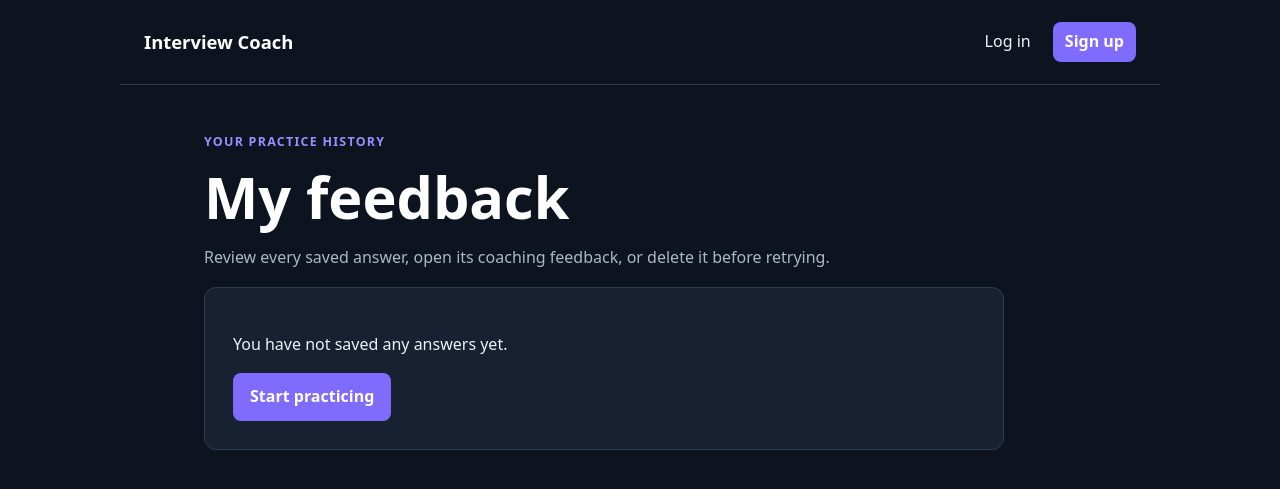
After one commit to sanamcha/AI-interview-coach, a Flask app: template templates/my_feedback.html in a window 1280 px wide. The commit adds this page. Shown: the top 489 px of the page. Run offline with Flask 3, Linux system fonts and the light colour scheme; the template is opened without the code that fills it: values that come from a table or form of the project are taken from there, others are empty; some libraries are stand-ins or nearby versions.

Commit message:
added feedback

```diff
--- a/app.py
+++ b/app.py
@@ -7,13 +7,19 @@ import secrets
 from flask import Flask, abort, flash, g, redirect, render_template, request, session, url_for
 from sqlalchemy import func
 
-from forms import AnswerForm, GuestLoginForm, LoginForm, SignupForm
+from forms import (AnswerForm, DeleteAttemptForm, FeedbackPracticeForm,
+                   GuestLoginForm, LoginForm, SignupForm)
 from models import Attempt, Question, User, db
 from python_questions import PYTHON_QUESTIONS
 from sql_questions import SQL_QUESTIONS
 from behavioral_questions import BEHAVIORAL_QUESTIONS
 
 CURR_USER_KEY = 'current_user_id'
+FEEDBACK_TOPICS = {
+    'python': ('Python', PYTHON_QUESTIONS),
+    'sql': ('SQL', SQL_QUESTIONS),
+    'behavioral': ('Behavioral', BEHAVIORAL_QUESTIONS),
+}
 
 app = Flask(__name__)
 app.config.update(
@@ -159,7 +165,19 @@ def dashboard():
                   .distinct().order_by(Question.category)]
     average = round(sum(item.score for item in attempts) / len(attempts)) if attempts else None
     return render_template('dashboard.html', attempts=attempts,
-                           categories=categories, average=average)
+                           categories=categories, average=average,
+                           delete_form=DeleteAttemptForm())
+
+
+@app.route('/my-feedback')
+def my_feedback():
+    """Show the full saved-answer history for the signed-in user."""
+    if not login_required():
+        return redirect(url_for('login'))
+    attempts = (Attempt.query.filter_by(user_id=g.user.id)
+                .order_by(Attempt.created_at.desc()).all())
+    return render_template('my_feedback.html', attempts=attempts,
+                           delete_form=DeleteAttemptForm())
 
 
 @app.route('/python-interview-questions')
@@ -169,7 +187,7 @@ def python_interview_questions():
         return redirect(url_for('login'))
     return render_template('python_questions.html', questions=PYTHON_QUESTIONS,
                            library_title='100 common Python interview questions',
-                           library_label='PYTHON STUDY LIBRARY')
+                           library_label='PYTHON STUDY LIBRARY', feedback_topic='python')
 
 
 @app.route('/sql-interview-questions')
@@ -179,7 +197,7 @@ def sql_interview_questions():
         return redirect(url_for('login'))
     return render_template('python_questions.html', questions=SQL_QUESTIONS,
                            library_title='100 common SQL interview questions',
-                           library_label='SQL STUDY LIBRARY')
+                           library_label='SQL STUDY LIBRARY', feedback_topic='sql')
 
 
 @app.route('/behavioral-interview-questions')
@@ -189,7 +207,49 @@ def behavioral_interview_questions():
         return redirect(url_for('login'))
     return render_template('python_questions.html', questions=BEHAVIORAL_QUESTIONS,
                            library_title='50 common behavioral interview questions',
-                           library_label='BEHAVIORAL STUDY LIBRARY')
+                           library_label='BEHAVIORAL STUDY LIBRARY', feedback_topic='behavioral')
+
+
+@app.route('/feedback-practice/<topic>', methods=['GET', 'POST'])
+def feedback_practice(topic):
+    """Answer ten library prompts and save each response to practice history."""
+    if not login_required():
+        return redirect(url_for('login'))
+
+    topic_data = FEEDBACK_TOPICS.get(topic)
+    if topic_data is None:
+        abort(404)
+    category, library = topic_data
+    questions = library[:10]
+    form = FeedbackPracticeForm()
+
+    if form.validate_on_submit():
+        answers = [request.form.get('answer_{}'.format(index), '').strip()
+                   for index in range(len(questions))]
+        if any(len(answer) < 30 for answer in answers):
+            flash('Please write at least 30 characters for every answer.', 'warning')
+        else:
+            saved_questions = []
+            for prompt, unused_answer in questions:
+                question = Question.query.filter_by(category=category, text=prompt).first()
+                if question is None:
+                    question = Question(category=category, difficulty='Practice', text=prompt)
+                    db.session.add(question)
+                saved_questions.append(question)
+            db.session.flush()
+
+            for question, answer in zip(saved_questions, answers):
+                score, feedback, unused_source = fallback_feedback(answer)
+                db.session.add(Attempt(
+                    user_id=g.user.id, question_id=question.id, answer=answer,
+                    score=score, feedback=feedback, feedback_source='feedback practice'
+                ))
+            db.session.commit()
+            flash('Saved 10 {} feedback-practice answers to your history.'.format(category), 'success')
+            return redirect(url_for('dashboard'))
+
+    return render_template('feedback_practice.html', form=form, topic=topic,
+                           category=category, questions=questions)
 
 
 @app.route('/practice')
@@ -233,7 +293,27 @@ def attempt_detail(attempt_id):
         abort(404)
     if attempt.user_id != g.user.id:
         abort(403)
-    return render_template('feedback.html', attempt=attempt)
+    return render_template('feedback.html', attempt=attempt,
+                           delete_form=DeleteAttemptForm())
+
+
+@app.post('/attempts/<int:attempt_id>/delete')
+def delete_attempt(attempt_id):
+    """Delete only an attempt belonging to the signed-in user."""
+    if not login_required():
+        return redirect(url_for('login'))
+    form = DeleteAttemptForm()
+    if not form.validate_on_submit():
+        abort(400)
+    attempt = db.session.get(Attempt, attempt_id)
+    if attempt is None:
+        abort(404)
+    if attempt.user_id != g.user.id:
+        abort(403)
+    db.session.delete(attempt)
+    db.session.commit()
+    flash('Practice answer deleted. You can now retry the question.', 'success')
+    return redirect(url_for('dashboard'))
 
 
 if __name__ == '__main__':
--- a/forms.py
+++ b/forms.py
@@ -24,3 +24,15 @@ class GuestLoginForm(FlaskForm):
     """CSRF-protected form for starting a guest session."""
 
     submit = SubmitField('Continue as guest')
+
+
+class FeedbackPracticeForm(FlaskForm):
+    """Provides CSRF protection for a multi-question feedback practice page."""
+
+    submit = SubmitField('Save practice answers')
+
+
+class DeleteAttemptForm(FlaskForm):
+    """CSRF-protected deletion for one saved practice attempt."""
+
+    delete = SubmitField('Delete')
--- a/static/styles.css
+++ b/static/styles.css
@@ -56,6 +56,11 @@ hr { border: 0; border-top: 1px solid var(--line); margin: 28px 0 18px; }
 .history li { padding: 14px 17px; border-bottom: 1px solid var(--line); display: flex; justify-content: space-between; gap: 20px; }
 .history li:last-child { border: 0; }
 .history a { color: var(--ink); }
+.attempt-actions { display: flex; align-items: center; gap: 12px; white-space: nowrap; }
+.attempt-actions form, .delete-attempt-form { display: inline; margin: 0; }
+.delete-button { background: transparent; border: 1px solid #a65363; color: #ffb4bc; padding: 5px 9px; font-size: .82rem; }
+.delete-button:hover { background: var(--danger); }
+.delete-attempt-form { margin-left: 8px; }
 .back { color: #b8adff; text-decoration: none; }
 .practice-card, .feedback-card, .question-library { margin-top: 16px; }
 .feedback { background: var(--accent); border: 1px solid #414b85; padding: 16px; border-radius: 8px; }
@@ -70,6 +75,17 @@ hr { border: 0; border-top: 1px solid var(--line); margin: 28px 0 18px; }
 .question-answer { border-top: 1px solid var(--line); color: var(--muted); padding: 16px 20px; white-space: pre-wrap; }
 .question-answer strong { color: #c7c0ff; }
 .question-answer p { margin: 6px 0 0; }
+.my-feedback-page { max-width: 800px; }
+.feedback-history-list { list-style: none; padding: 0; background: var(--surface); border: 1px solid var(--line); border-radius: 12px; }
+.feedback-history-list li { align-items: center; border-bottom: 1px solid var(--line); display: flex; gap: 24px; justify-content: space-between; padding: 18px 20px; }
+.feedback-history-list li:last-child { border-bottom: 0; }
+.feedback-history-list a { color: var(--ink); font-weight: 700; }
+.attempt-topic { color: var(--muted); font-size: .82rem; margin: 0 0 4px; text-transform: uppercase; }
+.empty-state { background: var(--surface); border: 1px solid var(--line); border-radius: 12px; padding: 28px; }
+.feedback-button { margin: 8px 0 16px; }
+.feedback-practice-card { max-width: 780px; margin-top: 16px; background: var(--surface); border: 1px solid var(--line); border-radius: 16px; padding: 34px; }
+.practice-question { border-top: 1px solid var(--line); margin-top: 28px; padding-top: 12px; }
+.practice-question h2 { font-size: 1.15rem; margin-top: 12px; }
 
 @media (max-width: 600px) {
   nav { padding: 18px; }
--- a/templates/base.html
+++ b/templates/base.html
@@ -12,6 +12,7 @@
     <div>
       {% if g.user %}
         <a href="{{ url_for('dashboard') }}">Dashboard</a>
+        <a href="{{ url_for('my_feedback') }}">My feedback</a>
         <form class="inline" action="{{ url_for('logout') }}" method="post"><button>Log out</button></form>
       {% else %}
         <a href="{{ url_for('login') }}">Log in</a>
--- a/templates/dashboard.html
+++ b/templates/dashboard.html
@@ -10,9 +10,4 @@
     <a class="category" href="{{ url_for('python_interview_questions') if category == 'Python' else url_for('sql_interview_questions') if category == 'SQL' else url_for('behavioral_interview_questions') if category == 'Behavioral' else url_for('practice', category=category) }}">{{ category }} <span>→</span></a>
   {% endfor %}
 </div>
-<section class="history"><h2>Recent answers</h2>
-{% if attempts %}<ul>
-  {% for attempt in attempts %}<li><a href="{{ url_for('attempt_detail', attempt_id=attempt.id) }}">{{ attempt.question.category }} — {{ attempt.question.text[:55] }}{% if attempt.question.text|length > 55 %}…{% endif %}</a><strong>{{ attempt.score }}/100</strong></li>{% endfor %}
-</ul>{% else %}<p>Your completed answers will appear here.</p>{% endif %}
-</section>
 {% endblock %}
--- a/templates/feedback.html
+++ b/templates/feedback.html
@@ -9,5 +9,9 @@
   <h2>The question</h2><p>{{ attempt.question.text }}</p>
   <h2>Your answer</h2><div class="answer">{{ attempt.answer }}</div>
   <a class="button" href="{{ url_for('practice', category=attempt.question.category) }}">Try another question</a>
+  <form class="delete-attempt-form" action="{{ url_for('delete_attempt', attempt_id=attempt.id) }}" method="post">
+    {{ delete_form.hidden_tag() }}
+    {{ delete_form.delete(class_='delete-button') }}
+  </form>
 </section>
 {% endblock %}
--- a/templates/home.html
+++ b/templates/home.html
@@ -2,7 +2,7 @@
 {% block content %}
 <section class="hero">
   <p class="eyebrow">PRACTICE WITH PURPOSE</p>
-  <h1>Become interview-ready, one answer at a time.</h1>
+  <h1>Become interview-ready, top 100 most asked interview questions</h1>
   <p>Practice Python, SQL, and behavioral questions. Save every answer and learn from focused feedback.</p>
   <a class="button" href="{{ url_for('signup') }}">Create an account</a>
   <form class="guest-form" action="{{ url_for('guest_login') }}" method="post">
--- /dev/null
+++ b/templates/my_feedback.html
@@ -0,0 +1,29 @@
+{% extends 'base.html' %}
+{% block content %}
+<section class="my-feedback-page">
+  <p class="eyebrow">YOUR PRACTICE HISTORY</p>
+  <h1>My feedback</h1>
+  <p class="library-intro">Review every saved answer, open its coaching feedback, or delete it before retrying.</p>
+  {% if attempts %}
+    <ul class="feedback-history-list">
+      {% for attempt in attempts %}
+        <li>
+          <div>
+            <p class="attempt-topic">{{ attempt.question.category }} · {{ attempt.feedback_source }}</p>
+            <a href="{{ url_for('attempt_detail', attempt_id=attempt.id) }}">{{ attempt.question.text }}</a>
+          </div>
+          <span class="attempt-actions">
+            <strong>{{ attempt.score }}/100</strong>
+            <form action="{{ url_for('delete_attempt', attempt_id=attempt.id) }}" method="post">
+              {{ delete_form.hidden_tag() }}
+              {{ delete_form.delete(class_='delete-button') }}
+            </form>
+          </span>
+        </li>
+      {% endfor %}
+    </ul>
+  {% else %}
+    <div class="empty-state"><p>You have not saved any answers yet.</p><a class="button" href="{{ url_for('dashboard') }}">Start practicing</a></div>
+  {% endif %}
+</section>
+{% endblock %}
--- a/templates/python_questions.html
+++ b/templates/python_questions.html
@@ -5,6 +5,7 @@
   <p class="eyebrow">{{ library_label }}</p>
   <h1>{{ library_title }}</h1>
   <p class="library-intro">Try to answer each prompt aloud before opening its short model answer.</p>
+  <a class="button feedback-button" href="{{ url_for('feedback_practice', topic=feedback_topic) }}">Feedback practice</a>
   {% for question, answer in questions %}
     <details class="question-item">
       <summary><span>{{ loop.index }}.</span> {{ question }}</summary>
```
Also changed, not shown: templates/feedback_practice.html (added, +20 -0 lines), package-lock.json (added).
